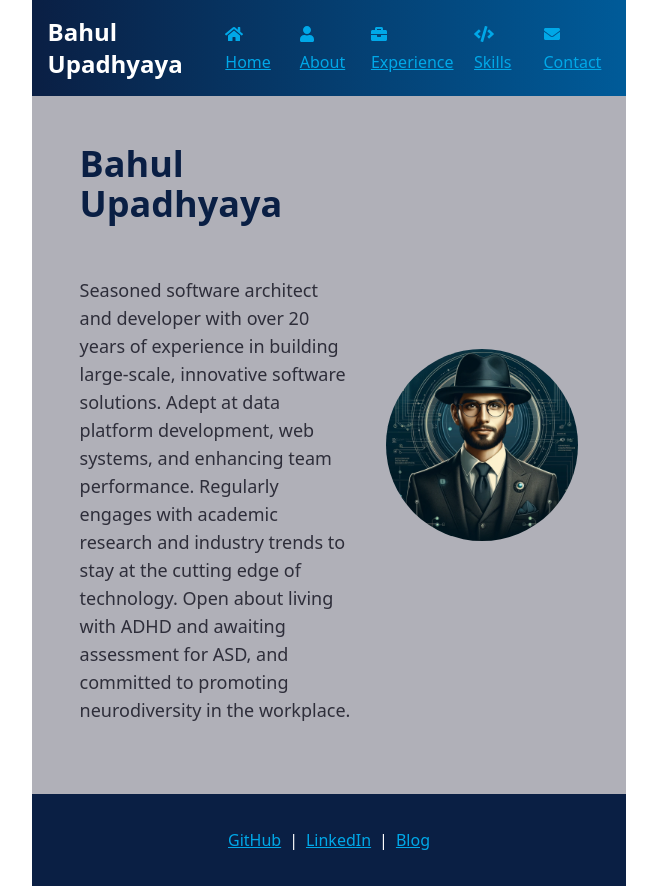
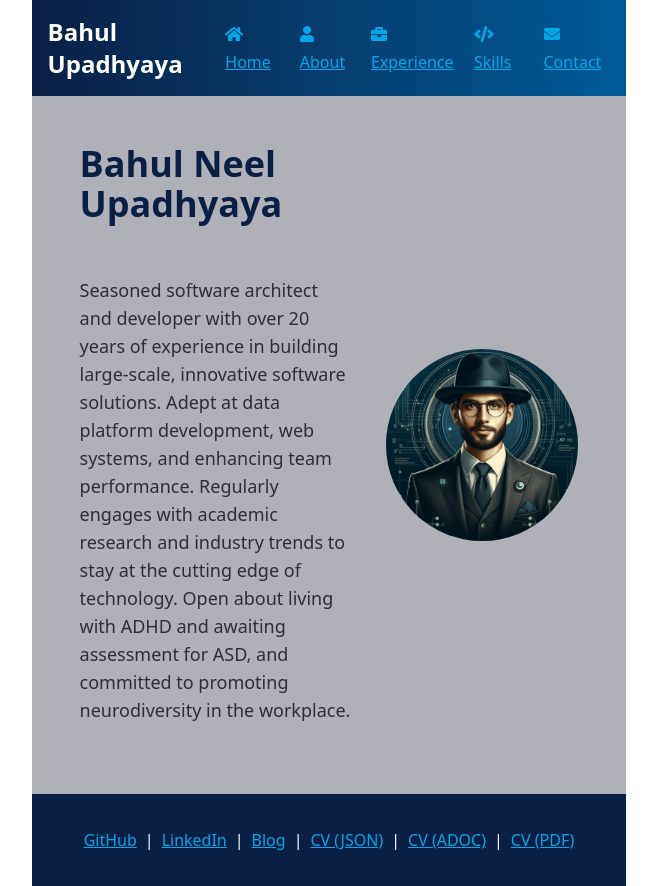
Before and after one commit to bahulneel/bahulneel.github.io, a Next.js app: page / in a window 1280 px wide. Shown: the whole page, without its empty margins (311-968 px from the left). Built offline with nearby package versions, Linux system fonts and the light colour scheme.

Commit message:
Add cv links and metadata

```diff
--- a/components/Footer.js
+++ b/components/Footer.js
@@ -8,6 +8,12 @@ function Footer() {
         <a href="https://linkedin.com/in/bahulneel" className="text-accent-lightBlue hover:underline">LinkedIn</a>
         <span className="mx-2">|</span>
         <a href="https://medium.com/@bahulneel" className="text-accent-lightBlue hover:underline">Blog</a>
+        <span className="mx-2">|</span>
+        <a href="/cv.json" className="text-accent-lightBlue hover:underline">CV (JSON)</a>
+        <span className="mx-2">|</span>
+        <a href="/cv.adoc" className="text-accent-lightBlue hover:underline">CV (ADOC)</a>
+        <span className="mx-2">|</span>
+        <a href="/cv.pdf" className="text-accent-lightBlue hover:underline">CV (PDF)</a>
       </div>
     </footer>
   );
--- a/pages/_app.js
+++ b/pages/_app.js
@@ -3,16 +3,31 @@ import Header from '../components/Header';
 import Footer from '../components/Footer';
 import { useEffect } from 'react';
 import Head from 'next/head';
+import cv from '../public/cv.json';
 
 function MyApp({ Component, pageProps }) {
   useEffect(() => {
     document.body.className = 'prose mx-auto';
   }, []);
 
+  const { name, image, summary } = cv.basics;
+
   return (
     <>
       <Head>
         <meta name="viewport" content="width=device-width, initial-scale=1, minimum-scale=1, maximum-scale=1, user-scalable=no" />
+        <title>{name}'s Personal Website</title>
+        <meta name="description" content={summary} />
+        <meta property="og:title" content={`${name}'s Personal Website`} />
+        <meta property="og:description" content={summary} />
+        <meta property="og:type" content="website" />
+        <meta property="og:image" content={image} />
+        <meta name="twitter:card" content="summary_large_image" />
+        <meta name="twitter:site" content="@mytwitterhandle" />
+        <meta name="twitter:creator" content="@mytwitterhandle" />
+        <meta name="twitter:title" content={`${name}'s Personal Website`} />
+        <meta name="twitter:description" content={summary} />
+        <meta name="twitter:image" content={image} />
       </Head>
       <Header />
       <Component {...pageProps} />
--- a/pages/index.js
+++ b/pages/index.js
@@ -1,13 +1,13 @@
 // Home Page content
 import Head from 'next/head';
 import HomeComponent from '../components/Home';
+import cv from '../public/cv.json';
 
 function Page() {
+  const cvData = cv.basics;
+
   return (
     <div className="mx-auto p-4 bg-secondary-lightGray">
-      <Head>
-        <title>Home</title>
-      </Head>
       <HomeComponent />
     </div>
   );
--- a/public/cv.json
+++ b/public/cv.json
@@ -1,6 +1,6 @@
 {
   "basics": {
-    "name": "Bahul Upadhyaya",
+    "name": "Bahul Neel Upadhyaya",
     "label": "Software Architect & Engineer",
     "email": "bahulneel@gmail.com",
     "phone": "+44 7771 603207",
```
